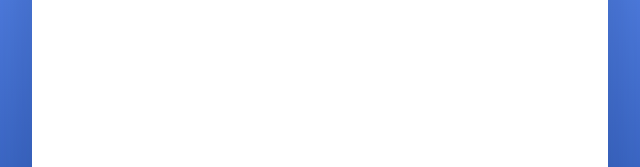
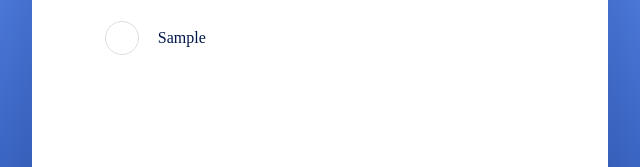
Before and after one commit to shnastya20/todo, a plain HTML site: page index.html in a window 1280 px wide. Both pictures are taken after typing "Sample" into the empty fields and a click on the button "Add". Shown: the part 243-410 px from the top of the page, 320-960 px from the left. Drawn offline with Linux system fonts and the light colour scheme.

Commit message:
implemented fun-ty, of displ. tasks

```diff
--- a/script.js
+++ b/script.js
@@ -48,9 +48,23 @@ function deleteAllTasks() {
 }
 
 function displayTasks() {
-
+    todoList.innerHTML = "";
+    todo.forEach((item, index) => {
+        const p = document.createElement("p");
+        p.innerHTML = `
+            <div class="todo-container">
+                <input type="checkbox" class="todo-checkbox" id=""input-${index} ${item.disabled ? "checked" : ""}/>
+                <p id="todo-${index}" class="${item.disabled ? "disabled" : ""}" onclick="editTask(${index})"> ${item.text}
+                </p>
+            </div>
+        `;
+        p.querySelector(".todo-checkbox").addEventListener("change", () => {
+            toggleTask(index);
+        });
+        todoList.appendChild(p);
+    });
 }
 
 function saveToLocalStorage() {
-
+    localStorage.setItem("todo", JSON.stringify(todo));
 }
--- a/style.css
+++ b/style.css
@@ -100,12 +100,27 @@ li {
 }
 
 #todoList p {
+    display: flex;
+    gap: 1rem;
+    color: var(--dark);
+    align-items: center;
+}
+
+#todoList .disabled {
     color: #8f98a8;
+
 }
 
 .disabled {
     display: flex;
     text-decoration: line-through;
+}
+
+input[type="checkbox"] {
+    appearance: none;
+    -webkit-appearance: none;
+    -moz-appearance: none;
+    cursor: pointer;
 }
 
 input[type="checkbox"]::before {
@@ -173,7 +188,6 @@ input[type="checkbox"]:checked::before {
 
 .scroll {
     height: 15rem;
-    scrollbar-width: thin;
 }
 
 .scroll::-webkit-scrollbar {
```
